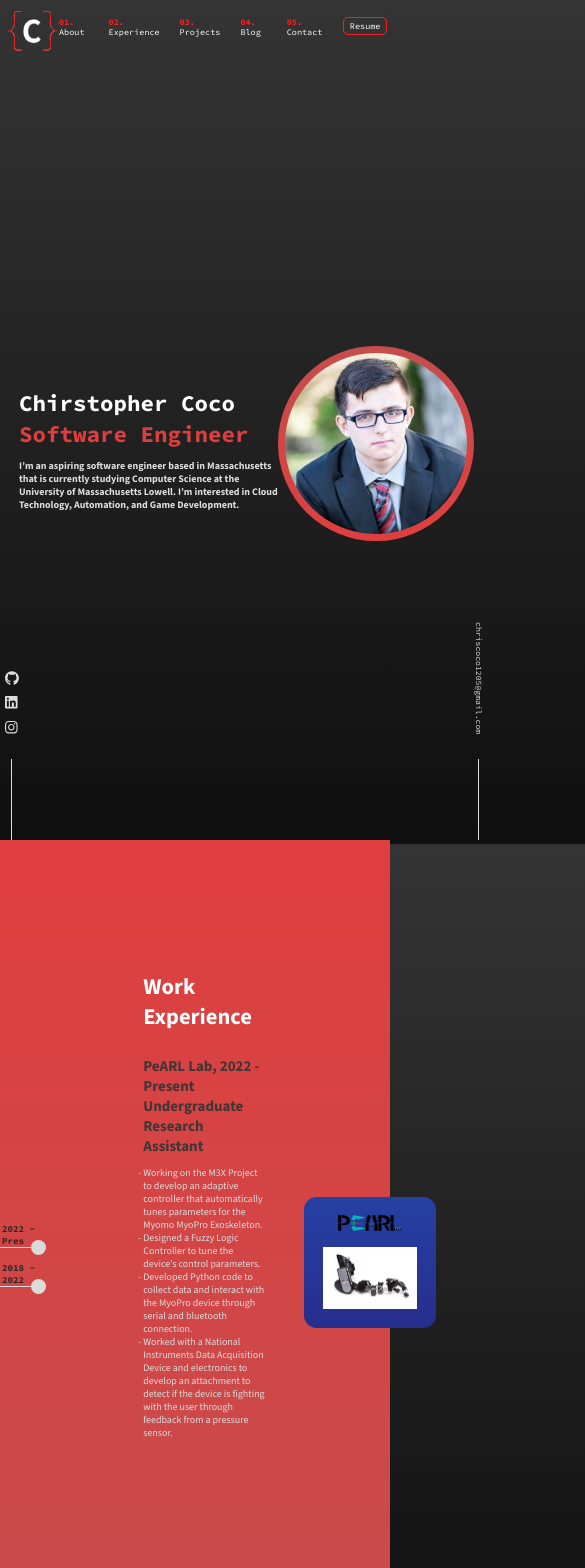
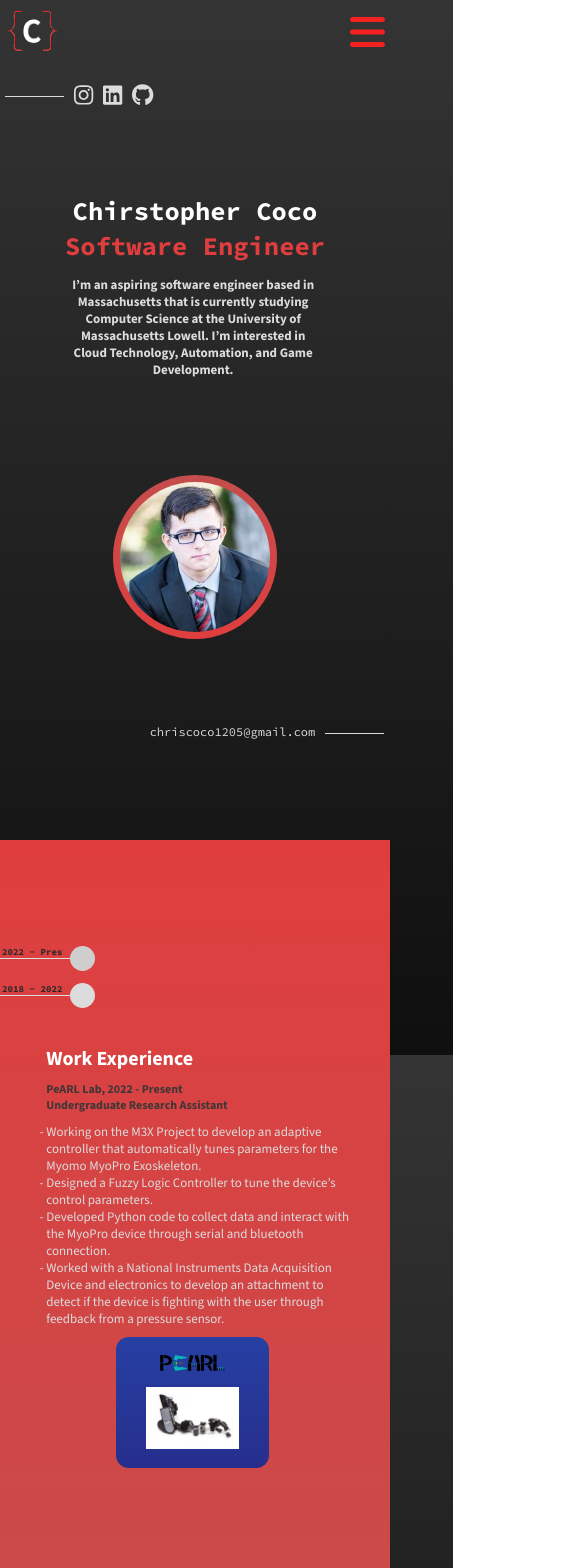
Before and after one commit to cjcocokriisp/portfolio-site, a Next.js app: page / in a window 390 px wide. Shown: the top 1568 px of the page, 585 px wide, since content can reach past the window. Built offline with nearby package versions, Linux system fonts and the light colour scheme.

Commit message:
Adds mobile UI

```diff
--- a/src/app/page.tsx
+++ b/src/app/page.tsx
@@ -35,7 +35,7 @@ export default function Home() {
             <div id="about"/>
             <NavBar alt={false} dynamic={true}/>
             <div className="hero container">
-                <div className="hero-info" style={{alignSelf: "flex-end"}}>
+                <div className="hero-info left">
                     <a href="https://www.github.com/cjcocokrisp">
                         <FontAwesomeIcon icon={faGithub} className="hero-icon" />
                     </a>
@@ -57,15 +57,11 @@ export default function Home() {
                         src="/hero-img.jpg"
                         width={290}
                         height={290}
-                        style={{
-                            width: "18.125rem",
-                            height: "18.125rem"
-                        }}
                         className="hero-img"
                         alt="Hero image"
                     />
                 </div>
-                <div className="hero-info" style={{alignSelf: "flex-end", marginRight: "0.125rem"}}>
+                <div className="hero-info right">
                     <p className={`${sourceCodePro.className} hero-email`}>chriscoco1205@gmail.com</p>
                     <div className="hero-line"></div>
                 </div>
--- a/src/app/ui/globals.css
+++ b/src/app/ui/globals.css
@@ -80,9 +80,9 @@
 
 body {
     background-image: linear-gradient(#353434, #0F0F0F);
-    height: 100vh;
     margin: 0;
     padding: 0;
+    height: 100vh;
 }
 
 body::-webkit-scrollbar {
@@ -147,6 +147,12 @@ a:visited {
     display: flex;
     flex-direction: column;
     gap: 10px;
+    align-self: flex-end;
+}
+
+.hero-info.right {
+    align-self: flex-end;
+    margin-right: 0.125rem;
 }
 
 .hero-icon {
@@ -227,6 +233,8 @@ a:visited {
 
 .hero-img {
     border-radius: 50%;
+    width: 18.125rem;
+    height: 18.125rem;
 }
 
 #experience {
@@ -597,3 +605,201 @@ a:visited {
     display: flex;
     gap: 1vw;
 }
+
+@media (max-width: 414px) {
+    body {
+        height: 125vh;
+        width: 100vw;
+    }
+
+    .navbar-mobile-bars {
+        font-size: 4rem;
+        align-self: center;
+    }
+
+    .navbar-mobile-x {
+        font-size: 3rem;
+        align-self: flex-end;
+    }
+
+    .navbar-mobile {
+        display: flex;
+        flex-direction: column;
+    }
+
+    .hero {
+        flex-direction: column;
+    }
+
+    .hero-info {
+        flex-direction: row;
+        align-self: flex-start;
+    }
+
+    .hero-icon {
+        margin-top: 12px;
+        align-self: center;
+        font-size: 2.2rem;
+    }
+
+    .hero-info.left {
+        margin-top: 3vh;
+        flex-direction: row-reverse;
+    }
+
+    .hero-info.right {
+        margin-bottom: 12vh;
+        align-items: flex-end;
+    }
+
+    .hero-text {
+        margin-top: 0;
+        position: relative;
+        top: -10px;
+    }
+
+    .hero-line {
+        border-left: 0px;
+        border-top: 1px solid var(--hero-white);
+        width: 15vw;
+        height: 0;
+    }
+
+    .hero-email {
+        writing-mode: unset;
+        margin-top: 12px;
+        font-size: 1.2rem;
+    }
+
+    .hero-img {
+        width: 15rem;
+        height: 15rem;
+    }
+
+    .hero-img-container {
+        width: 15rem;
+        height: 15rem;
+    }
+
+    .hero-text-title,
+    .hero-text-name {
+        font-size: 2.55rem;
+        text-align: center;
+    }
+
+    .hero-text-info {
+        font-size: 1.3rem;
+        text-align: center;
+    }
+
+    @keyframes typing {
+        from {width: 0}
+        to {width: 100%}
+    }
+
+    #experience {
+        height: 110vh;
+    }
+
+    .experience-items {
+        flex-direction: column;
+        align-items: center;
+        width: 100vw;
+        height: 85vh;
+    }
+
+    .experience-lines {
+        align-self: flex-start;
+    }
+
+    .experience-lines-text {
+        top: -50px;
+
+    }
+
+    .experience-job-details {
+        flex-direction: column;
+        gap: 0;
+    }
+
+    .experience-title {
+        margin-bottom: 1vh;
+        font-size: 2rem;
+    }
+
+    .experience-job-info {
+        font-size: 1.2rem;
+    }
+
+    .experience-line {
+        width: 18vw;
+    }
+
+    .experience-list {
+        width: 80vw;
+    }
+
+    .experience-bullets {
+        font-size: 1.3rem;
+    }
+
+    .experience-line-circle {
+        width: 2.5rem;
+        height: 2.5rem;
+        border-radius: 4rem;
+        top: -1.2rem;
+    }
+
+    #projects {
+        height: 150vh;
+        justify-content: flex-start;
+    }
+
+    .projects-items {
+        flex-direction: column;
+        height: 70vh;
+        justify-content: center;
+    }
+
+    .experience-line.project {
+        width: 18vw;
+    }
+
+    .projects-title {
+        align-self: center;
+    }
+
+    .projects-info {
+        align-self: center;
+    }
+
+    .projects-box {
+        flex-direction: column;
+        width: 35rem;
+        height: 40rem;
+        align-self: center;
+    }
+
+    .projects-list {
+        width: 90vw;
+    }
+
+    .projects-info-box-format {
+        align-self: center;
+    }
+
+    .projects-info-circles {
+        gap: 2.2vw;
+    }
+
+    .projects-info-circle {
+        width: 3rem;
+        height: 3rem;
+        border-radius: 3rem;
+    }
+
+    .blog-button {
+        width: 30vw;
+    }
+
+}
--- a/src/components/Experience/index.tsx
+++ b/src/components/Experience/index.tsx
@@ -31,7 +31,7 @@ export default function Experience(props: any) {
         else if (inRange(globalThis.innerWidth, 1536, 1100)) x = 400;
         else if (inRange(globalThis.innerWidth, 1100, 950)) x = 300;
         else if (inRange(globalThis.innerWidth, 950, 500)) x = 200;
-        else x = 100
+        else x = 115;
         return x;
     }
 
--- a/src/components/NavBar/index.tsx
+++ b/src/components/NavBar/index.tsx
@@ -1,9 +1,10 @@
 "use client";
+import { FontAwesomeIcon } from "@fortawesome/react-fontawesome";
+import { faBars, faX } from "@fortawesome/free-solid-svg-icons";
 import { sourceCodePro } from "@/app/ui/fonts";
-import Link from "next/link";
+import { useEffect, useState } from "react"
+import PropTypes from "prop-types";
 import Image from "next/image";
-import PropTypes from "prop-types";
-import { useEffect, useState } from "react"
 
 function determineColor(state: boolean) {
     return state ? "black" : "var(--text-red)";
@@ -15,6 +16,7 @@ function determineLogo(state: boolean) {
 
 const NavBar = (props: any) => {
     const [isAlt, setisAlt] = useState(props.alt);
+    const [navSelected, setNavSelected] = useState(false);
 
     const onScroll = () => {
         if (Math.floor((globalThis.scrollY + 24) / globalThis.innerHeight) % 2 != 0) {
@@ -28,6 +30,45 @@ const NavBar = (props: any) => {
         if (props.dynamic) document.addEventListener("scroll", onScroll);
     }, [isAlt])
 
+    function handleClick() {
+        navSelected ? setNavSelected(false) : setNavSelected(true);
+    }
+
+    function determineContent() {
+        if (globalThis.innerWidth > 414) {
+            return (
+                <div className="nav-links">
+                    <p style={{color: "white"}}><b style={{color: determineColor(isAlt)}}>01.</b> <a href="/#about">About</a></p>
+                    <p style={{color: "white"}}><b style={{color: determineColor(isAlt)}}>02.</b> <a href="/#experience">Experience</a></p>
+                    <p style={{color: "white"}}><b style={{color: determineColor(isAlt)}}>03.</b> <a href="/#projects">Projects</a></p>
+                    <p style={{color: "white"}}><b style={{color: determineColor(isAlt)}}>04.</b> <a href="/#blog-contact">Blog</a></p>
+                    <p style={{color: "white"}}><b style={{color: determineColor(isAlt)}}>05.</b> <a href="/#blog-contact">Contact</a></p>
+                    <button style={{border: `1px solid ${determineColor(isAlt)}`}}className={`resume-button ${sourceCodePro.className}`}>Resume</button>
+                </div>
+            )
+        }
+        else {
+            if (navSelected) {
+                return (
+                    <div className="navbar-mobile">
+                        <FontAwesomeIcon icon={faX} onClick={handleClick} style={{color: determineColor(isAlt)}}className="navbar-mobile-x"/>
+                        <p style={{color: "white"}}><b style={{color: determineColor(isAlt)}}>01.</b> <a href="/#about">About</a></p>
+                        <p style={{color: "white"}}><b style={{color: determineColor(isAlt)}}>02.</b> <a href="/#experience">Experience</a></p>
+                        <p style={{color: "white"}}><b style={{color: determineColor(isAlt)}}>03.</b> <a href="/#projects">Projects</a></p>
+                        <p style={{color: "white"}}><b style={{color: determineColor(isAlt)}}>04.</b> <a href="/#blog-contact">Blog</a></p>
+                        <p style={{color: "white"}}><b style={{color: determineColor(isAlt)}}>05.</b> <a href="/#blog-contact">Contact</a></p>
+                        <button style={{border: `1px solid ${determineColor(isAlt)}`}}className={`resume-button ${sourceCodePro.className}`}>Resume</button>
+                    </div>
+                )
+            }
+            else {
+            return (
+                    <FontAwesomeIcon icon={faBars} onClick={handleClick} style={{color: determineColor(isAlt)}}className="navbar-mobile-bars"/>
+                )
+            }
+        }
+    }
+
     return (
         <div className={`${sourceCodePro.className} nav container`}>
             <a href={'/'}>
@@ -39,14 +80,7 @@ const NavBar = (props: any) => {
                     alt="Site logo"
                 />
             </a>
-            <div className="nav-links">
-                <p style={{color: "white"}}><b style={{color: determineColor(isAlt)}}>01.</b> <a href="/#about">About</a></p>
-                <p style={{color: "white"}}><b style={{color: determineColor(isAlt)}}>02.</b> <a href="/#experience">Experience</a></p>
-                <p style={{color: "white"}}><b style={{color: determineColor(isAlt)}}>03.</b> <a href="/#projects">Projects</a></p>
-                <p style={{color: "white"}}><b style={{color: determineColor(isAlt)}}>04.</b> <a href="/#blog-contact">Blog</a></p>
-                <p style={{color: "white"}}><b style={{color: determineColor(isAlt)}}>05.</b> <a href="/#blog-contact">Contact</a></p>
-                <button style={{border: `1px solid ${determineColor(isAlt)}`}}className={`resume-button ${sourceCodePro.className}`}>Resume</button>
-            </div>
+            {determineContent()}
         </div>
       );
 }
--- a/src/components/Projects/index.tsx
+++ b/src/components/Projects/index.tsx
@@ -61,8 +61,8 @@ export default function Projects(props: any) {
             reduceHeight = 192;
         }
         else {
-            reduceWidth = 300;
-            reduceHeight = 130;
+            reduceWidth = 200;
+            reduceHeight = 92;
         }
 
         return [reduceWidth, reduceHeight];
```
